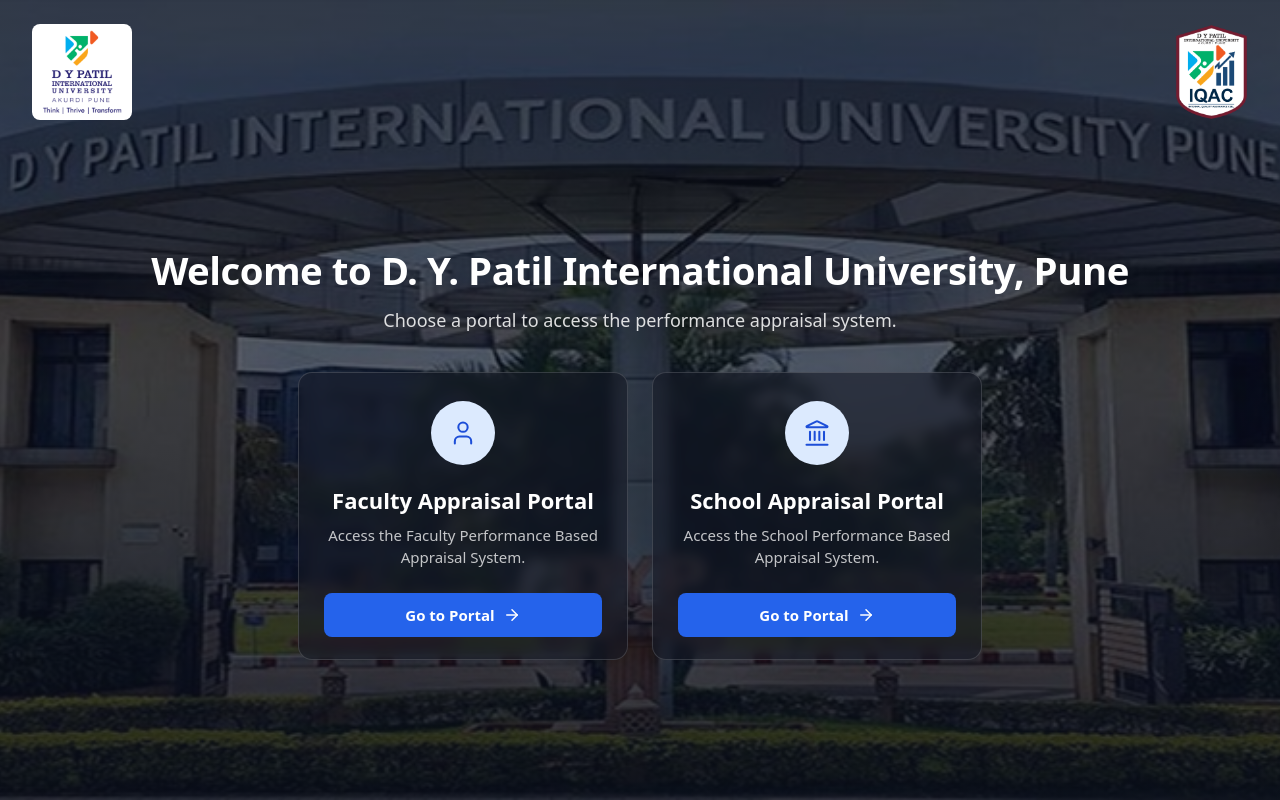
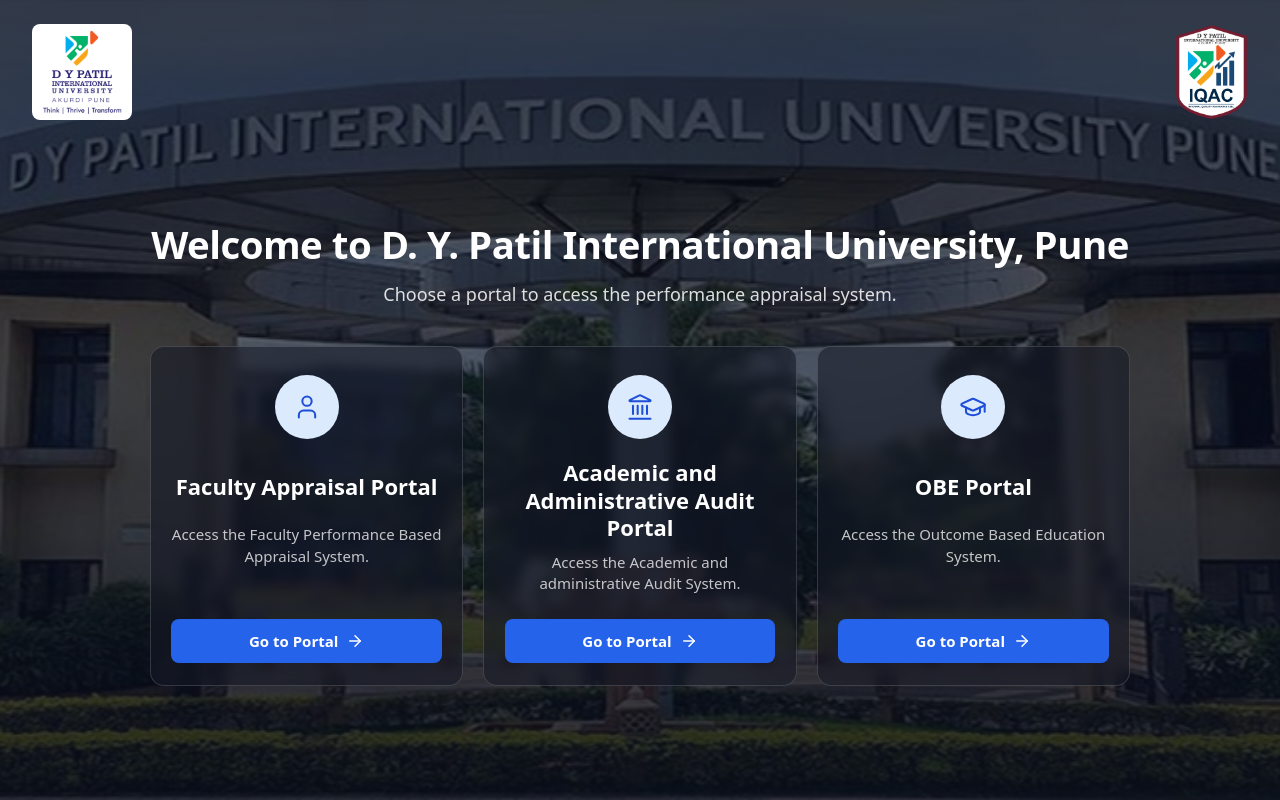
Before and after one commit to Sanika-deshkar/DYPIU-portal, a React (Vite) app: page / in a window 1280 px wide. Built offline with nearby package versions, Linux system fonts and the light colour scheme; no server answers.

Commit message:
Added OBE

```diff
--- a/src/pages/Landing.css
+++ b/src/pages/Landing.css
@@ -77,10 +77,12 @@
 
 .cards {
   display: flex;
-  flex-wrap: wrap;
-  gap: 24px;
+  flex-wrap: nowrap;
+  align-items: stretch;
+  gap: 20px;
   justify-content: center;
-  max-width: 900px;
+  max-width: 980px;
+  width: 100%;
 }
 
 .card {
@@ -88,8 +90,9 @@
   border: 1px solid rgba(255, 255, 255, 0.15);
   border-radius: 14px;
   backdrop-filter: blur(6px);
-  padding: 28px 24px 22px;
-  width: 280px;
+  padding: 28px 20px 22px;
+  width: 300px;
+  flex: 0 1 300px;
   display: flex;
   flex-direction: column;
   align-items: center;
@@ -110,8 +113,12 @@
 
 .card h2 {
   font-size: 22px;
+  line-height: 1.25;
   color: #fff;
   margin: 0 0 10px;
+  min-height: 2.5em;
+  display: flex;
+  align-items: center;
 }
 
 .card p {
@@ -119,6 +126,7 @@
   line-height: 145%;
   color: rgba(255, 255, 255, 0.75);
   margin: 0 0 24px;
+  min-height: 2.9em;
 }
 
 .card-btn {
@@ -153,7 +161,11 @@
   .content h1 {
     white-space: normal;
   }
+  .cards {
+    flex-wrap: wrap;
+  }
   .card {
     width: 100%;
+    flex: 1 1 100%;
   }
 }
--- a/src/pages/Landing.jsx
+++ b/src/pages/Landing.jsx
@@ -1,4 +1,4 @@
-import { User, Landmark, ArrowRight } from 'lucide-react'
+import { User, Landmark, GraduationCap, ArrowRight } from 'lucide-react'
 import './Landing.css'
 
 const portals = [
@@ -9,10 +9,16 @@
     icon: User,
   },
   {
-    title: 'School Appraisal Portal',
-    description: 'Access the School Performance Based Appraisal System.',
+    title: 'Academic and Administrative Audit Portal',
+    description: 'Access the Academic and administrative Audit System.',
     href: import.meta.env.VITE_SCHOOL_PORTAL_URL || 'https://pbas.dypiu.ac.in/AAA/login',
     icon: Landmark,
+  },
+  {
+    title: 'OBE Portal',
+    description: 'Access the Outcome Based Education System.',
+    href: import.meta.env.VITE_OBE_PORTAL_URL || 'https://pbas.dypiu.ac.in/obe',
+    icon: GraduationCap,
   },
 ]
 
```
